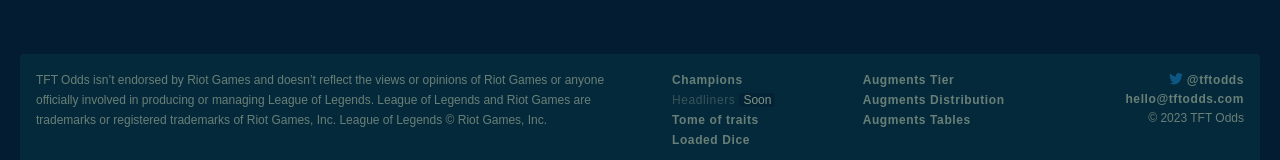
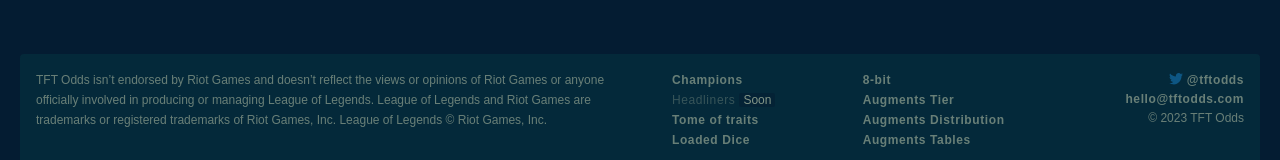
Before and after one commit to yannickferire/tft-odds, a Next.js app: page / in a window 1280 px wide. Shown: the part 602-762 px from the top of the page. Built offline with nearby package versions, Linux system fonts and the light colour scheme; no server answers.

Commit message:
Add 8-bit page in footer + add it in sitemap

```diff
--- a/src/components/layout/footer.tsx
+++ b/src/components/layout/footer.tsx
@@ -40,6 +40,12 @@ const Footer = () => {
             </li>
           </ul>
           <ul className="flex-1 text-left text-xs text-crema leading-5">
+          <li>
+              <Link
+                href={`/data/8-bit`}
+                className="leading-[30px] sm:leading-normal inline-block opacity-40 hover:opacity-100 tracking-wider font-bold"
+              >8-bit</Link>
+            </li>
             <li>
               <Link
                 href={`/augments-tier`}
```
Also changed, not shown: 1 other file (tests, documents, lock files or other folders).
